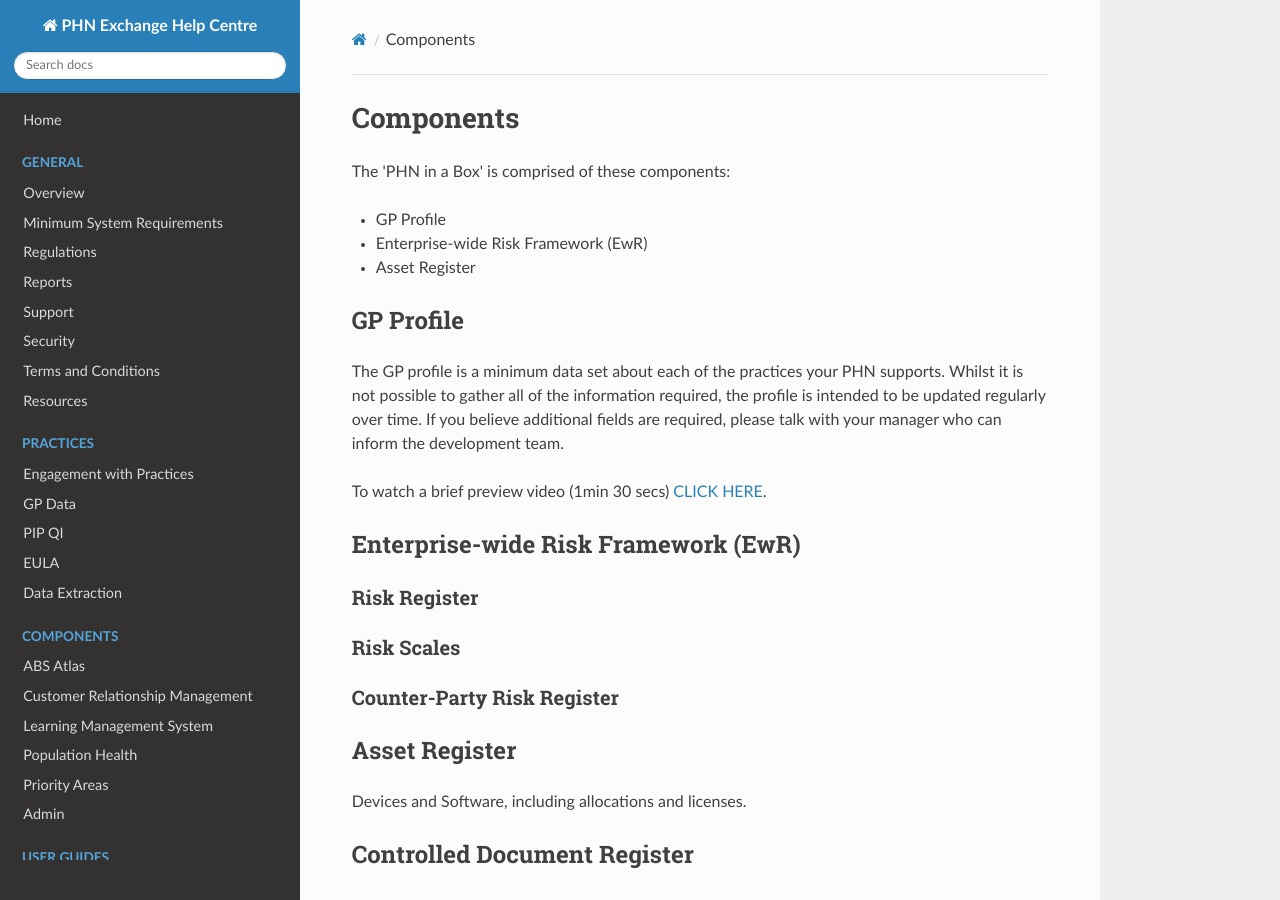
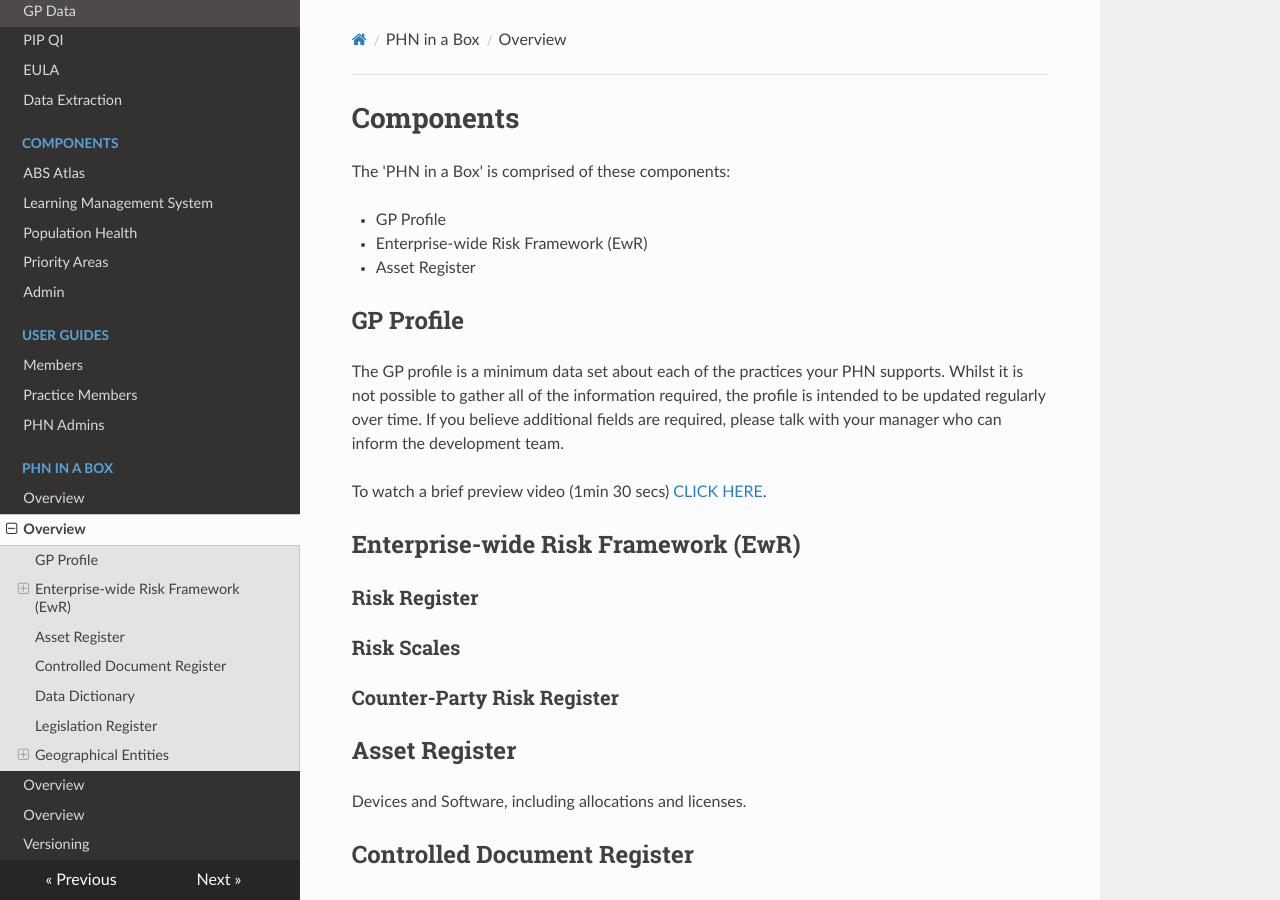
Before and after one commit to MurrayPHN/phn-exchange-docs, an MkDocs documentation site: the page built from docs/phn-in-a-box/components.md, in a window 1280 px wide and 900 px high. Built offline with MkDocs 1.6.1, drawn with Linux system fonts in a browser that asks for light colours; nearby versions of some CDN libraries.

Commit message:
Fixes for pages

```diff
--- a/mkdocs.yml
+++ b/mkdocs.yml
@@ -23,7 +23,6 @@ nav:
     - Data Extraction: 'practices/extraction.md'
 - Components:
     - ABS Atlas: 'components/atlas.md'
-    - Customer Relationship Management: 'components/crm.md'
     - Learning Management System: 'components/lms.md'
     - Population Health: 'components/populationhealth.md'
     - Priority Areas: 'components/priority.md'
@@ -32,6 +31,11 @@ nav:
     - Members: 'user-guides/members.md'
     - Practice Members: 'user-guides/practice-members.md'
     - PHN Admins: 'user-guides/phn-admins.md'
+- PHN in a Box:
+    - Overview: 'phn-in-a-box/overview.md'
+    - Overview: 'phn-in-a-box/components.md'
+    - Overview: 'phn-in-a-box/activity-tracking.md'
+    - Overview: 'phn-in-a-box/extra-features.md'
 - Versioning: 'versioning.md'
 
 markdown_extensions:
```
Also changed, not shown: docs/phn-in-a-box/activity-tracking.md (renamed from docs/phn_in_a_box/activity_tracking.md), docs/phn-in-a-box/components.md (renamed from docs/phn_in_a_box/components.md), docs/phn-in-a-box/extra-features.md (renamed from docs/phn_in_a_box/extra_features.md), docs/phn-in-a-box/overview.md (renamed from docs/phn_in_a_box/overview.md).
